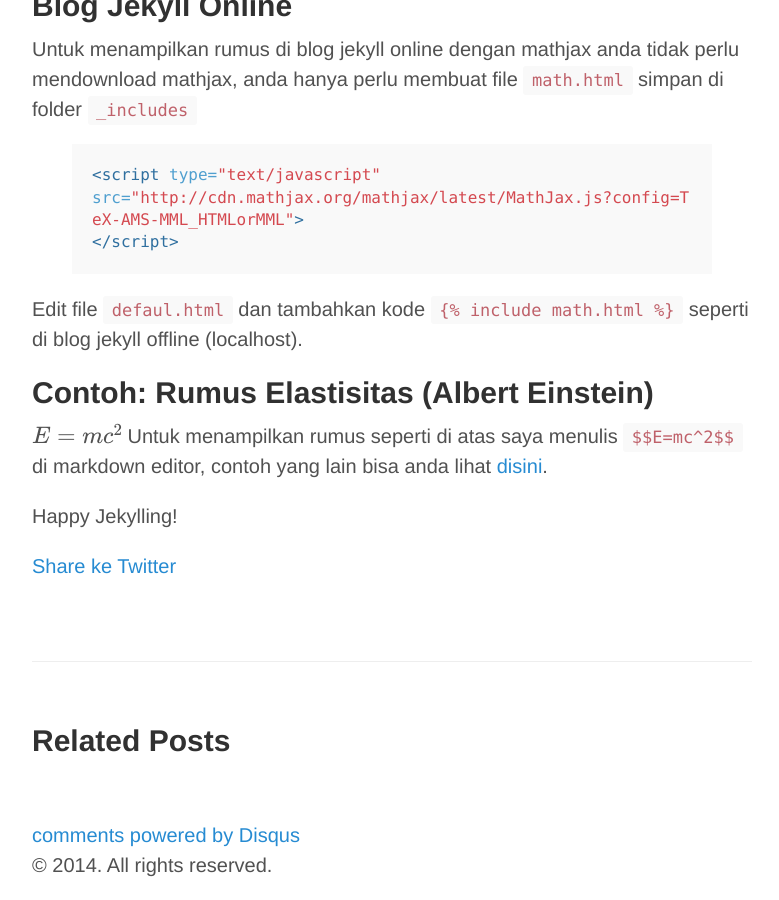
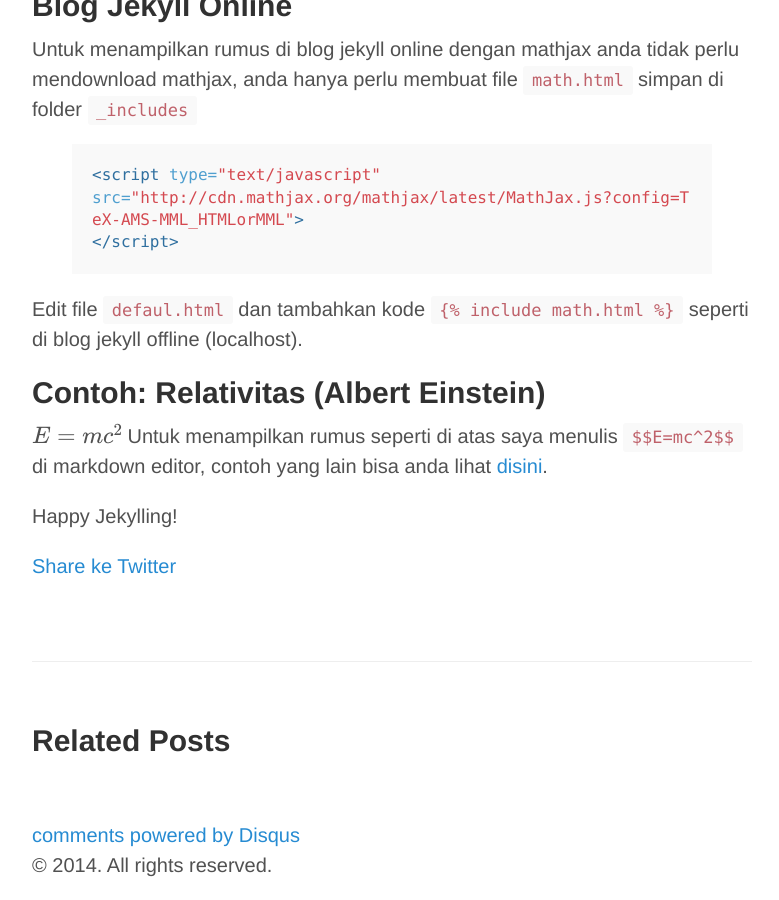
Before and after one commit to eputra/eputra.github.io, a Jekyll site: the page built from _posts/2014-09-12-menampilkan-rumus-jekyll-mathjax.md, in a window 1280 px wide and 900 px high, scrolled down 1810 px. Shown: the whole window, without its empty margins (248-1027 px from the left). Built offline with Jekyll 4.4.1, drawn with Linux system fonts in a browser that asks for light colours; Markdown is read by kramdown in place of the engine named in the settings; formulas are drawn with MathJax 3; comment, search, counter and statistics services are not loaded.

Commit message:
edit post

```diff
--- a/_posts/2014-09-12-menampilkan-rumus-jekyll-mathjax.md
+++ b/_posts/2014-09-12-menampilkan-rumus-jekyll-mathjax.md
@@ -71,7 +71,7 @@ src="http://cdn.mathjax.org/mathjax/latest/MathJax.js?config=TeX-AMS-MML_HTMLorM
 
 Edit file `defaul.html` dan tambahkan kode `{% raw %}{% include math.html %}{% endraw %}` seperti di blog jekyll offline (localhost).
 
-## Contoh: Rumus Elastisitas (Albert Einstein)
+## Contoh: Relativitas (Albert Einstein)
 $$E=mc^2$$
 Untuk menampilkan rumus seperti di atas saya menulis `$$E=mc^2$$` di markdown editor, contoh yang lain bisa anda lihat [disini](http://mathjax.org/demos/tex-samples/ "TeX Samples").
 
```
